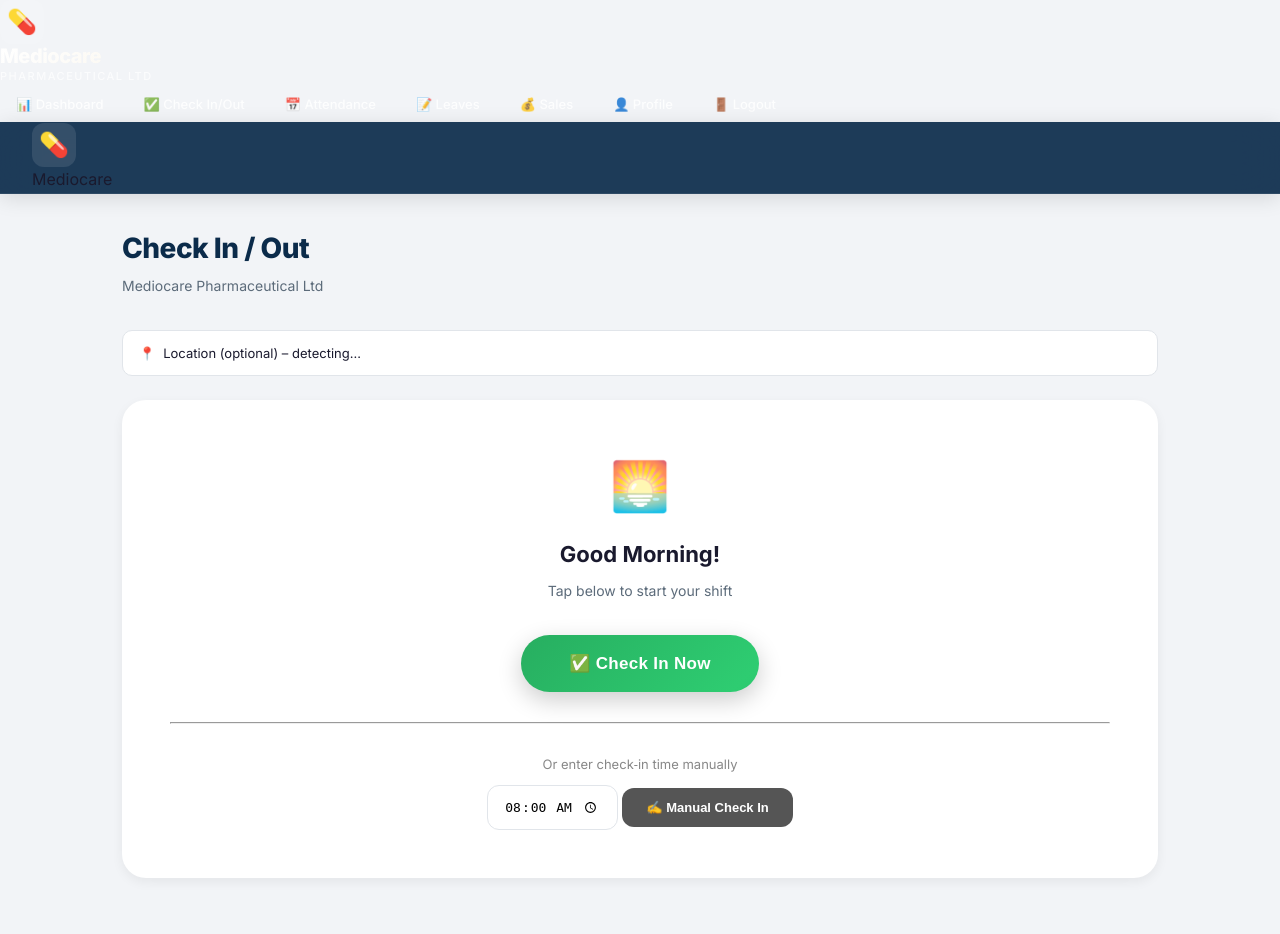
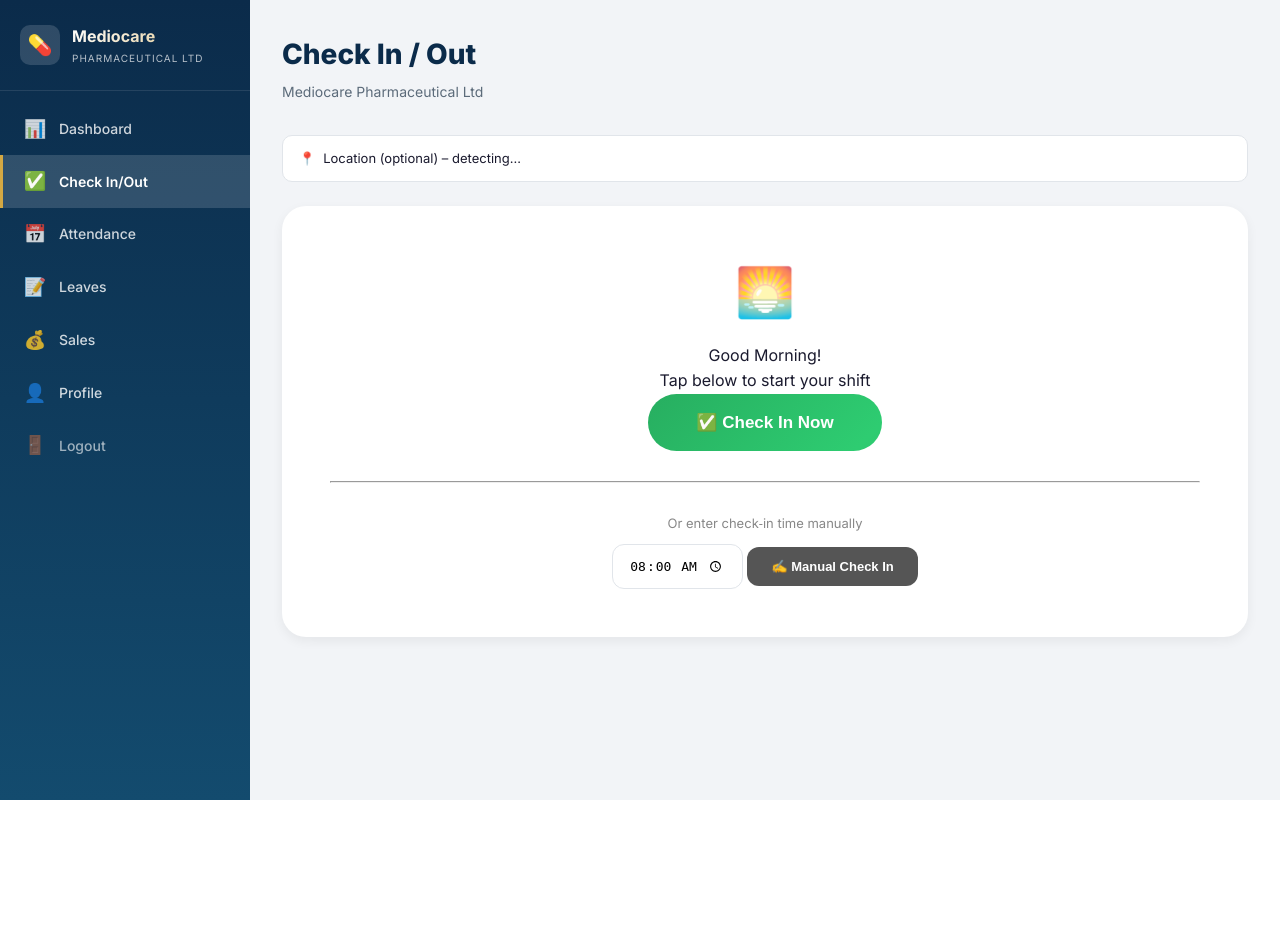
Before and after one commit to mediocareworkpulse/attendance-app, a Flask app: page /check-in in a window 1280 px wide. After the commit the page ends 800 px from the top, so only its background shows below. Run offline with Flask 3, Linux system fonts and the light colour scheme; the visitor is signed in with stand-in values (Sample User, id 1); data that the repository does not hold is empty.

Commit message:
Update style.css

```diff
--- a/static/style.css
+++ b/static/style.css
@@ -3,6 +3,7 @@
 *{margin:0;padding:0;box-sizing:border-box}
 
 :root {
+    --sidebar-width: 250px;
     --primary: #0b2b4a;
     --primary-light: #134b6e;
     --accent: #d4a843;
@@ -29,118 +30,157 @@ body {
     line-height: 1.6;
     -webkit-tap-highlight-color: transparent;
     min-height: 100vh;
+    display: flex;
 }
 
-/* ─────────── Header (Glass Navbar) ─────────── */
-header {
-    background: rgba(11, 43, 74, 0.92);
-    backdrop-filter: blur(20px);
-    -webkit-backdrop-filter: blur(20px);
-    padding: 0 32px;
+/* ═══════════════ SIDEBAR ═══════════════ */
+.sidebar {
+    width: var(--sidebar-width);
+    height: 100vh;
+    background: linear-gradient(180deg, #0b2b4a 0%, #134b6e 100%);
+    color: #fff;
+    position: fixed;
+    top: 0;
+    left: 0;
+    overflow-y: auto;
+    z-index: 1000;
+    transition: transform 0.3s ease;
     display: flex;
-    justify-content: space-between;
-    align-items: center;
-    height: 72px;
-    box-shadow: 0 4px 20px rgba(0,0,0,0.12);
-    position: sticky;
-    top: 0;
-    z-index: 100;
-    border-bottom: 1px solid rgba(255,255,255,0.08);
+    flex-direction: column;
 }
-.brand {
+.sidebar-header {
+    padding: 24px 20px;
+    border-bottom: 1px solid rgba(255,255,255,0.1);
     display: flex;
     align-items: center;
-    gap: 14px;
+    gap: 12px;
 }
-.brand-icon {
-    background: rgba(255,255,255,0.1);
-    width: 44px;
-    height: 44px;
-    border-radius: 12px;
-    display: flex;
-    align-items: center;
-    justify-content: center;
-    font-size: 24px;
-    transition: transform 0.3s ease;
+.sidebar-header .brand-icon {
+    background: rgba(255,255,255,0.15);
+    width: 40px; height: 40px;
+    border-radius: 10px;
+    display: flex; align-items: center; justify-content: center;
+    font-size: 20px;
 }
-.brand-icon:hover { transform: scale(1.1) rotate(5deg); }
-.brand-info { display: flex; flex-direction: column; }
-.brand-name {
-    font-size: 20px;
-    font-weight: 800;
-    background: linear-gradient(135deg, #ffffff 0%, #e0c68c 100%);
+.sidebar-header .brand-info { display: flex; flex-direction: column; }
+.sidebar-header .brand-name {
+    font-size: 16px;
+    font-weight: 700;
+    background: linear-gradient(135deg, #ffffff, #e0c68c);
     -webkit-background-clip: text;
     -webkit-text-fill-color: transparent;
     background-clip: text;
-    letter-spacing: -0.5px;
-    line-height: 1.2;
 }
-.brand-sub {
-    font-size: 11px;
+.sidebar-header .brand-sub {
+    font-size: 10px;
     color: rgba(255,255,255,0.7);
+    text-transform: uppercase;
+    letter-spacing: 1px;
+}
+.sidebar-nav {
+    flex: 1;
+    padding: 12px 0;
+}
+.sidebar-nav a {
+    display: flex;
+    align-items: center;
+    gap: 12px;
+    padding: 12px 20px;
+    color: rgba(255,255,255,0.8);
+    text-decoration: none;
+    font-size: 14px;
     font-weight: 500;
-    letter-spacing: 1.5px;
-    text-transform: uppercase;
+    transition: all var(--transition);
+    border-left: 3px solid transparent;
 }
-.menu-toggle {
+.sidebar-nav a:hover {
+    background: rgba(255,255,255,0.1);
+    color: #fff;
+    border-left-color: var(--accent);
+}
+.sidebar-nav a.active {
+    background: rgba(255,255,255,0.15);
+    color: #fff;
+    border-left-color: var(--accent);
+    font-weight: 600;
+}
+.sidebar-nav a .nav-icon { font-size: 18px; width: 24px; text-align: center; }
+.sidebar-nav a.logout-link {
+    margin-top: auto;
+    color: rgba(255,255,255,0.6);
+}
+.sidebar-nav a.logout-link:hover { color: #ffb3b3; background: rgba(231,76,60,0.2); }
+
+/* Sidebar overlay (mobile) */
+.sidebar-overlay {
     display: none;
+    position: fixed;
+    top: 0; left: 0;
+    width: 100%; height: 100%;
+    background: rgba(0,0,0,0.5);
+    z-index: 999;
+}
+.sidebar-overlay.show { display: block; }
+
+/* ═══════════════ TOP BAR (mobile) ═══════════════ */
+.topbar {
+    display: none;
+    position: sticky;
+    top: 0;
+    z-index: 998;
+    background: var(--primary);
+    padding: 12px 16px;
+    color: #fff;
+    align-items: center;
+    justify-content: space-between;
+}
+.topbar .menu-toggle {
     background: rgba(255,255,255,0.1);
     border: none;
-    font-size: 22px;
+    font-size: 20px;
     cursor: pointer;
     color: #fff;
-    padding: 8px 12px;
-    border-radius: 8px;
-    width: auto;
-    box-shadow: none;
+    padding: 6px 10px;
+    border-radius: 6px;
 }
-nav { display: flex; gap: 8px; align-items: center; }
-nav a {
-    color: rgba(255,255,255,0.85);
-    text-decoration: none;
-    padding: 8px 16px;
-    font-size: 13px;
-    font-weight: 500;
-    border-radius: 8px;
-    transition: all var(--transition);
-    white-space: nowrap;
-    position: relative;
-    overflow: hidden;
-}
-nav a::before {
-    content: '';
-    position: absolute;
-    bottom: 0;
-    left: 50%;
-    transform: translateX(-50%) scaleX(0);
-    width: 60%;
-    height: 2px;
-    background: var(--accent);
-    transition: transform var(--transition);
-    border-radius: 1px;
-}
-nav a:hover { background: rgba(255,255,255,0.12); color: #fff; }
-nav a:hover::before { transform: translateX(-50%) scaleX(1); }
-.nav-alert { color: #ffcccc !important; font-weight: 600; background: rgba(231, 76, 60, 0.2); }
-.nav-logout { color: rgba(255,255,255,0.6) !important; font-weight: 500; }
-.nav-logout:hover { background: rgba(231, 76, 60, 0.2); color: #ffb3b3 !important; }
+.topbar-brand { display: flex; align-items: center; gap: 8px; font-weight: 600; }
 
-/* ─────────── Main Content ─────────── */
-main {
+/* ═══════════════ MAIN CONTENT ═══════════════ */
+.main-content {
+    margin-left: var(--sidebar-width);
+    flex: 1;
     padding: 32px;
-    max-width: 1100px;
-    margin: 0 auto;
-    animation: fadeUp 0.5s ease;
+    max-width: 1200px;
+    width: 100%;
+    animation: fadeUp 0.4s ease;
 }
 @keyframes fadeUp {
     from { opacity: 0; transform: translateY(10px); }
     to { opacity: 1; transform: translateY(0); }
 }
 
-.page-title { font-size: 28px; font-weight: 800; color: var(--primary); margin-bottom: 4px; letter-spacing: -0.5px; }
+/* ═══════════════ RESPONSIVE ═══════════════ */
+@media (max-width: 768px) {
+    .sidebar {
+        transform: translateX(-100%);
+    }
+    .sidebar.open {
+        transform: translateX(0);
+    }
+    .topbar { display: flex; }
+    .main-content {
+        margin-left: 0;
+        padding: 16px;
+    }
+}
+
+/* ═══════════════ CARDS, TABLES, BUTTONS ═══════════════ */
+/* (Keep all the existing card, table, button, badge styles from previous modern CSS) */
+/* I'll include a condensed version of the excellent styles we had before: */
+
+.page-title { font-size: 28px; font-weight: 800; color: var(--primary); margin-bottom: 4px; }
 .page-subtitle { color: var(--text-secondary); font-size: 14px; margin-bottom: 32px; }
 
-/* ─────────── Stats Cards ─────────── */
 .stats { display: grid; grid-template-columns: repeat(auto-fit, minmax(220px, 1fr)); gap: 20px; margin: 28px 0; }
 .stat-card {
     background: var(--surface);
@@ -152,113 +192,11 @@ main {
     overflow: hidden;
     border: 1px solid transparent;
 }
-.stat-card:hover {
-    transform: translateY(-4px);
-    box-shadow: var(--shadow-lg);
-    border-color: rgba(11,43,74,0.1);
-}
-.stat-card::after {
-    content: '';
-    position: absolute;
-    top: 0; left: 0;
-    width: 100%; height: 4px;
-    background: linear-gradient(90deg, var(--primary), var(--accent));
-    opacity: 0;
-    transition: opacity var(--transition);
-}
-.stat-card:hover::after { opacity: 1; }
+.stat-card:hover { transform: translateY(-4px); box-shadow: var(--shadow-lg); border-color: rgba(11,43,74,0.1); }
 .stat-icon { font-size: 32px; margin-bottom: 12px; }
 .stat-label { font-size: 12px; font-weight: 600; color: var(--text-secondary); text-transform: uppercase; letter-spacing: 1px; margin-bottom: 6px; }
 .stat-value { font-size: 38px; font-weight: 800; color: var(--primary); letter-spacing: -1px; line-height: 1; }
 
-/* ─────────── Check-in Buttons (Lantern Heat + Ripple) ─────────── */
-.checkin-container {
-    background: var(--surface);
-    padding: 48px;
-    border-radius: var(--radius-xl);
-    box-shadow: var(--shadow-md);
-    text-align: center;
-    margin: 24px 0;
-    transition: box-shadow var(--transition);
-}
-.checkin-container:hover { box-shadow: var(--shadow-lg); }
-.checkin-title { font-size: 22px; font-weight: 700; color: var(--text); margin-bottom: 8px; }
-.checkin-subtitle { color: var(--text-secondary); font-size: 14px; margin-bottom: 32px; }
-.checkin-btn {
-    display: inline-flex;
-    align-items: center;
-    gap: 10px;
-    padding: 18px 48px;
-    font-size: 17px;
-    font-weight: 700;
-    border-radius: 60px;
-    text-decoration: none;
-    letter-spacing: 0.3px;
-    border: none;
-    cursor: pointer;
-    position: relative;
-    overflow: hidden;
-    transition: all 0.4s ease;
-    background-size: 200% auto;
-    color: #fff;
-    box-shadow: 0 8px 24px rgba(0,0,0,0.2);
-    transform-origin: center;
-    /* Ripple effect will be handled by a pseudo-element */
-}
-.btn-check-in { background-image: linear-gradient(135deg, #27ae60 0%, #2ecc71 50%, #27ae60 100%); }
-.btn-check-in:hover { background-position: right center; transform: scale(1.05); box-shadow: 0 12px 32px rgba(39,174,96,0.4); }
-.btn-check-out { background-image: linear-gradient(135deg, #e74c3c 0%, #c0392b 50%, #e74c3c 100%); }
-.btn-check-out:hover { background-position: right center; transform: scale(1.05); box-shadow: 0 12px 32px rgba(231,76,60,0.4); }
-
-/* Ripple effect on click */
-.checkin-btn::after {
-    content: '';
-    position: absolute;
-    top: 50%;
-    left: 50%;
-    width: 0;
-    height: 0;
-    border-radius: 50%;
-    background: rgba(255,255,255,0.4);
-    transform: translate(-50%, -50%);
-    transition: width 0.6s, height 0.6s, opacity 0.6s;
-}
-.checkin-btn:active::after {
-    width: 300px;
-    height: 300px;
-    opacity: 0;
-    transition: 0s;
-}
-/* Glow / lantern effect on hover */
-.checkin-btn::before {
-    content: '';
-    position: absolute;
-    top: -50%;
-    left: -50%;
-    width: 200%;
-    height: 200%;
-    background: radial-gradient(circle, rgba(255,255,255,0.5) 0%, transparent 70%);
-    opacity: 0;
-    transform: scale(0.5);
-    transition: opacity 0.3s, transform 0.5s;
-}
-.checkin-btn:hover::before {
-    opacity: 1;
-    transform: scale(1);
-}
-.btn-done {
-    display: inline-flex;
-    align-items: center;
-    gap: 8px;
-    background: #e8f5e9;
-    color: #1e7e34;
-    padding: 16px 32px;
-    border-radius: 60px;
-    font-weight: 700;
-    font-size: 16px;
-}
-
-/* ─────────── Tables ─────────── */
 .table-container { background: var(--surface); border-radius: var(--radius-lg); overflow: hidden; box-shadow: var(--shadow-sm); }
 table { width: 100%; border-collapse: collapse; }
 th { background: #f8f9fb; font-weight: 700; color: #4a5568; font-size: 11px; text-transform: uppercase; letter-spacing: 0.7px; padding: 16px 18px; text-align: left; border-bottom: 2px solid var(--border); }
```
Also changed, not shown: other parts of static/style.css (+31 -28 lines).
